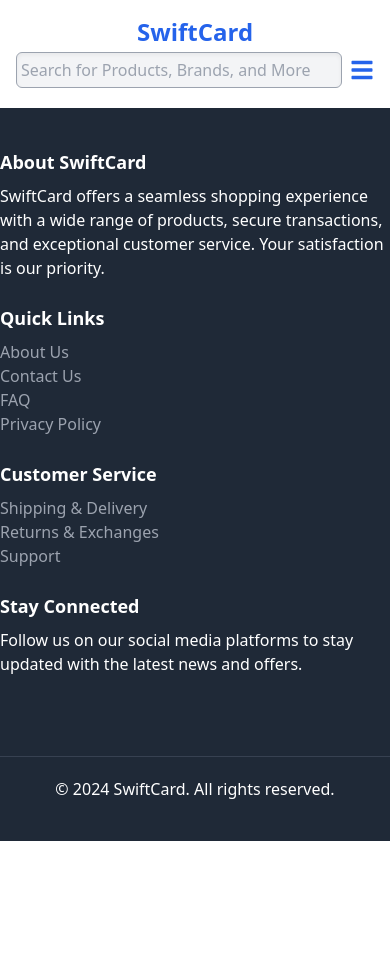
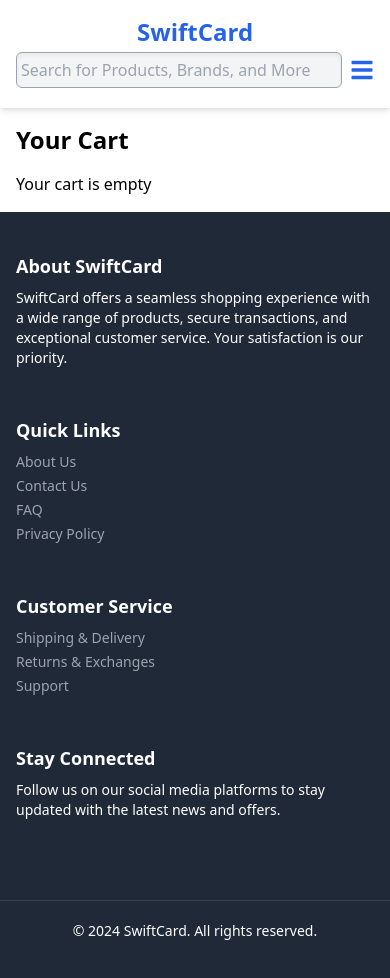
Before and after one commit to amit1035/Ecommerce_Website, a React (Create React App) app: page /cart in a window 390 px wide. Shown: the top 978 px of the page. Before the commit the page ends 844 px from the top, so only its background shows below. Built offline with nearby package versions, Linux system fonts and the light colour scheme.

Commit message:
Add new features and improvements

```diff
--- a/src/App.js
+++ b/src/App.js
@@ -1,4 +1,3 @@
-// src/App.js
 import React from 'react';
 import { BrowserRouter as Router, Route, Routes } from 'react-router-dom';
 import Header from './components/Header/Header';
@@ -10,6 +9,8 @@ import Banner from './components/Banner/Banner';
 import Features from './components/Features/Features';
 import About from './components/About/About';
 import CategoryDetail from './components/CategoryDetail/CategoryDetail';
+import Cart from './components/Cart/Cart';
+import { CartProvider } from './components/CartContext/CartContext';
 
 const Home = () => {
   return (
@@ -24,6 +25,7 @@ const Home = () => {
 const App = () => {
   return (
     <Router>
+      <CartProvider>
         <div className="App">
           <Header />
           <Routes>
@@ -34,9 +36,11 @@ const App = () => {
             <Route path="/features" element={<Features />} />
             <Route path="/about" element={<About />} />
             <Route path="/category/:name" element={<CategoryDetail />} />
+            <Route path="/cart" element={<Cart />} />
           </Routes>
           <Footer />
         </div>
+      </CartProvider>
     </Router>
   );
 };
--- a/src/components/Cart/Cart.jsx
+++ b/src/components/Cart/Cart.jsx
@@ -0,0 +1,76 @@
+// src/components/Cart/Cart.jsx
+import React, { useContext } from 'react';
+import { CartContext } from '../CartContext/CartContext';
+
+const Cart = () => {
+  const { cartItems, removeFromCart, saveForLater, totalPrice, totalDiscount, couponsApplied } = useContext(CartContext);
+
+  return (
+    <div className="container mx-auto p-4">
+      <h1 className="text-2xl font-semibold mb-4">Your Cart</h1>
+      {cartItems.length === 0 ? (
+        <p>Your cart is empty</p>
+      ) : (
+        <div>
+          {cartItems.map((item, index) => (
+            <div key={index} className="border rounded-lg shadow-lg p-4 mb-4 flex items-center">
+              <div className="flex-shrink-0 w-24 h-24 bg-gray-200 mr-4">
+                {/* Placeholder for image */}
+                <img src={item.image || 'https://via.placeholder.com/150'} alt={item.name} className="w-full h-full object-cover" />
+              </div>
+              <div className="flex-grow">
+                <h2 className="text-xl">{item.name}</h2>
+                <p className="text-gray-700">Size: L {item.size}</p>
+                <p className="text-lg ">₹{item.price}</p>
+                <p className="text-sm text-gray-500">Qty: 1 {item.quantity}</p>
+                <div className="mt-2">
+                  <button
+                    className="bg-yellow-500 text-white px-4 py-2 rounded mr-2 hover:bg-yellow-600 text-center"
+                    onClick={() => saveForLater(item)}
+                  >
+                    Save for later
+                  </button>
+                  <button
+                    className="bg-red-500 text-white px-4 py-2 rounded hover:bg-red-600 text-center "
+                    onClick={() => removeFromCart(item)}
+                  >
+                    Remove
+                  </button>
+                </div>
+              </div>
+            </div>
+          ))}
+
+          <div className="border-t mt-4 pt-4">
+            <h2 className="text-xl font-semibold mb-4">Price Details</h2>
+            <div className="flex justify-between mb-2">
+              <span>Price (1 item)</span>
+              <span>₹{totalPrice}</span>
+            </div>
+            <div className="flex justify-between mb-2">
+              <span>Discount</span>
+              <span>- ₹{totalDiscount}</span>
+            </div>
+            <div className="flex justify-between mb-2">
+              <span>Coupons for you</span>
+              <span>- ₹{couponsApplied}</span>
+            </div>
+            <div className="flex justify-between mb-4">
+              <span>Delivery Charges</span>
+              <span>Free</span>
+            </div>
+            <div className="flex justify-between font-bold">
+              <span>Total Customer Price</span>
+              <span>₹{totalPrice - totalDiscount - couponsApplied}</span>
+            </div>
+            <div className="mt-4">
+              <p className="text-green-600">You will save ₹{totalDiscount + couponsApplied} on this order</p>
+            </div>
+          </div>
+        </div>
+      )}
+    </div>
+  );
+};
+
+export default Cart;
--- a/src/components/CartContext/CartContext.jsx
+++ b/src/components/CartContext/CartContext.jsx
@@ -0,0 +1,31 @@
+// src/components/CartContext/CartContext.jsx
+import React, { createContext, useState } from 'react';
+
+export const CartContext = createContext();
+
+export const CartProvider = ({ children }) => {
+  const [cartItems, setCartItems] = useState([]);
+  const [totalPrice, setTotalPrice] = useState(0);
+  const [totalDiscount, setTotalDiscount] = useState(0);
+  const [couponsApplied, setCouponsApplied] = useState(0);
+
+  const addToCart = (item) => {
+    setCartItems((prevItems) => [...prevItems, item]);
+    // Update total price and other states as needed
+  };
+
+  const removeFromCart = (itemToRemove) => {
+    setCartItems((prevItems) => prevItems.filter(item => item !== itemToRemove));
+    // Update total price and other states as needed
+  };
+
+  const saveForLater = (itemToSave) => {
+    // Implement saving for later logic
+  };
+
+  return (
+    <CartContext.Provider value={{ cartItems, addToCart, removeFromCart, saveForLater, totalPrice, totalDiscount, couponsApplied }}>
+      {children}
+    </CartContext.Provider>
+  );
+};
--- a/src/components/Footer/Footer.jsx
+++ b/src/components/Footer/Footer.jsx
@@ -4,41 +4,51 @@ import React from 'react';
 const Footer = () => {
   return (
     <footer className="bg-gray-800 text-white py-10">
-      <div className="container mx-auto flex flex-wrap justify-between">
+      <div className="container mx-auto px-4">
+        <div className="flex flex-wrap md:flex-nowrap justify-between gap-6">
+          {/* About SwiftCard */}
           <div className="w-full md:w-1/4 mb-6">
             <h2 className="text-lg font-bold mb-2">About SwiftCard</h2>
-          <p>SwiftCard offers a seamless shopping experience with a wide range of products, secure transactions, and exceptional customer service. Your satisfaction is our priority.</p>
+            <p className="text-sm md:text-base">
+              SwiftCard offers a seamless shopping experience with a wide range of products, secure transactions, and exceptional customer service. Your satisfaction is our priority.
+            </p>
           </div>
+          {/* Quick Links */}
           <div className="w-full md:w-1/4 mb-6">
             <h2 className="text-lg font-bold mb-2">Quick Links</h2>
-          <ul>
+            <ul className="text-sm md:text-base space-y-1">
               <li><a href="/about" className="text-gray-400 hover:text-white">About Us</a></li>
               <li><a href="/contact" className="text-gray-400 hover:text-white">Contact Us</a></li>
               <li><a href="/faq" className="text-gray-400 hover:text-white">FAQ</a></li>
               <li><a href="/privacy" className="text-gray-400 hover:text-white">Privacy Policy</a></li>
             </ul>
           </div>
+          {/* Customer Service */}
           <div className="w-full md:w-1/4 mb-6">
             <h2 className="text-lg font-bold mb-2">Customer Service</h2>
-          <ul>
+            <ul className="text-sm md:text-base space-y-1">
               <li><a href="/shipping" className="text-gray-400 hover:text-white">Shipping & Delivery</a></li>
               <li><a href="/returns" className="text-gray-400 hover:text-white">Returns & Exchanges</a></li>
               <li><a href="/support" className="text-gray-400 hover:text-white">Support</a></li>
             </ul>
           </div>
+          {/* Stay Connected */}
           <div className="w-full md:w-1/4 mb-6">
             <h2 className="text-lg font-bold mb-2">Stay Connected</h2>
-          <p>Follow us on our social media platforms to stay updated with the latest news and offers.</p>
-          <div className="flex space-x-4 mt-4">
-            <a href="#" className="text-gray-400 hover:text-white"><i className="fab fa-facebook-f"></i></a>
-            <a href="#" className="text-gray-400 hover:text-white"><i className="fab fa-twitter"></i></a>
-            <a href="#" className="text-gray-400 hover:text-white"><i className="fab fa-instagram"></i></a>
-            <a href="#" className="text-gray-400 hover:text-white"><i className="fab fa-linkedin-in"></i></a>
+            <p className="text-sm md:text-base">
+              Follow us on our social media platforms to stay updated with the latest news and offers.
+            </p>
+            <div className="flex flex-wrap space-x-4 mt-4">
+              <a href="#" className="text-gray-400 hover:text-white text-xl"><i className="fab fa-facebook-f"></i></a>
+              <a href="#" className="text-gray-400 hover:text-white text-xl"><i className="fab fa-twitter"></i></a>
+              <a href="#" className="text-gray-400 hover:text-white text-xl"><i className="fab fa-instagram"></i></a>
+              <a href="#" className="text-gray-400 hover:text-white text-xl"><i className="fab fa-linkedin-in"></i></a>
+            </div>
           </div>
         </div>
       </div>
       <div className="text-center mt-10 border-t border-gray-700 pt-5">
-        <p>&copy; 2024 SwiftCard. All rights reserved.</p>
+        <p className="text-sm md:text-base">&copy; 2024 SwiftCard. All rights reserved.</p>
       </div>
     </footer>
   );
--- a/src/components/Header/Header.jsx
+++ b/src/components/Header/Header.jsx
@@ -1,6 +1,6 @@
 import React, { useState } from 'react';
 import { Link } from 'react-router-dom';
-import { FaBars, FaTimes } from 'react-icons/fa';
+import { FaBars, FaTimes, FaShoppingCart } from 'react-icons/fa';
 
 const Header = () => {
   const [isMobileMenuOpen, setIsMobileMenuOpen] = useState(false);
@@ -28,7 +28,9 @@ const Header = () => {
 
       <nav className={`flex-col sm:flex-row items-center sm:space-y-0 sm:space-x-4 ${isMobileMenuOpen ? 'flex' : 'hidden'} sm:flex`}>
         <Link to="/login" className="w-full text-center px-4 py-2 text-blue-600 hover:bg-gray-200 rounded-md">Login</Link>
-        <button className="w-full text-center px-4 py-2 text-blue-600 hover:bg-gray-200 rounded-md">Cart</button>
+        <Link to="/cart" className="w-full flex items-center justify-center px-4 py-2 text-blue-600 hover:bg-gray-200 rounded-md">
+          <FaShoppingCart className="mr-2" /> Cart
+        </Link>
         <button className="w-full text-center px-4 py-2 text-blue-600 hover:bg-gray-200 rounded-md">Become a Seller</button>
       </nav>
     </header>
```
Also changed, not shown: src/components/CategoryDetail/CategoryDetail.jsx (+16 -6 lines). Lines whose indentation alone changed are shown as unchanged.
